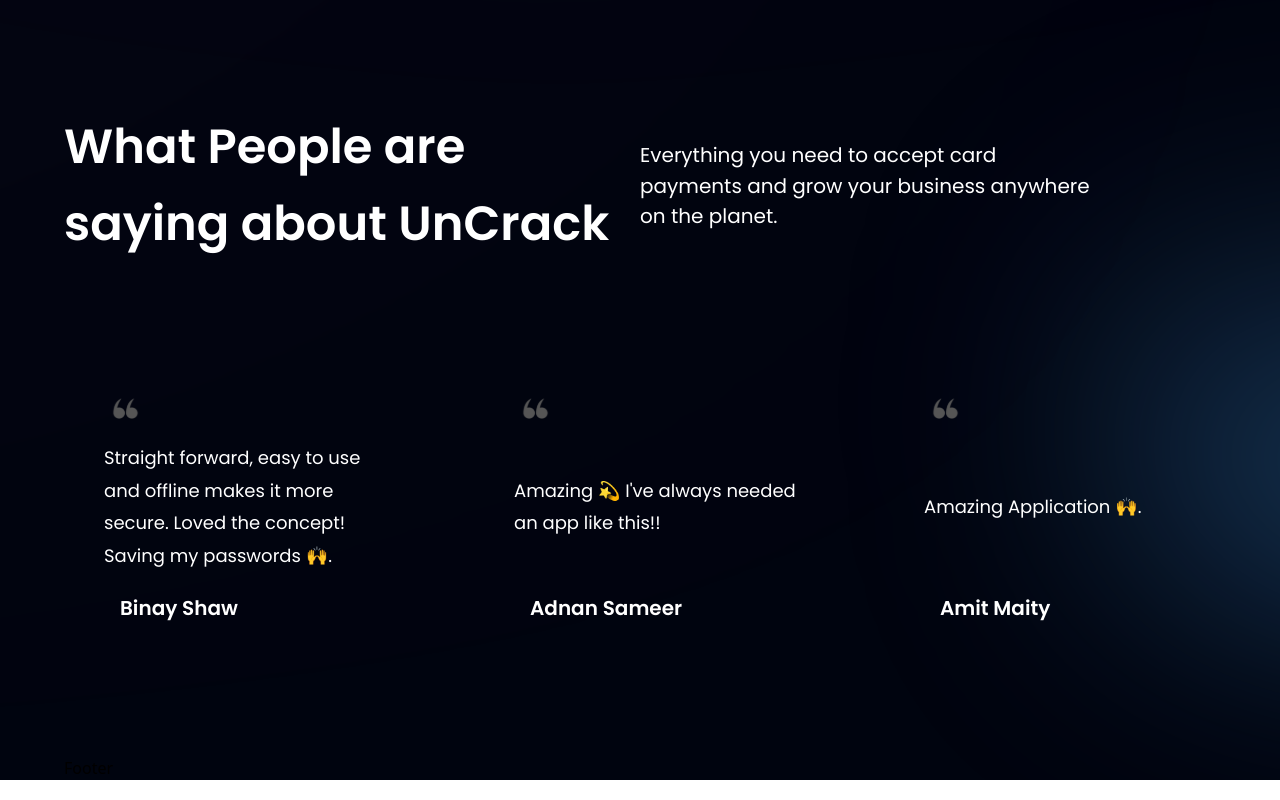
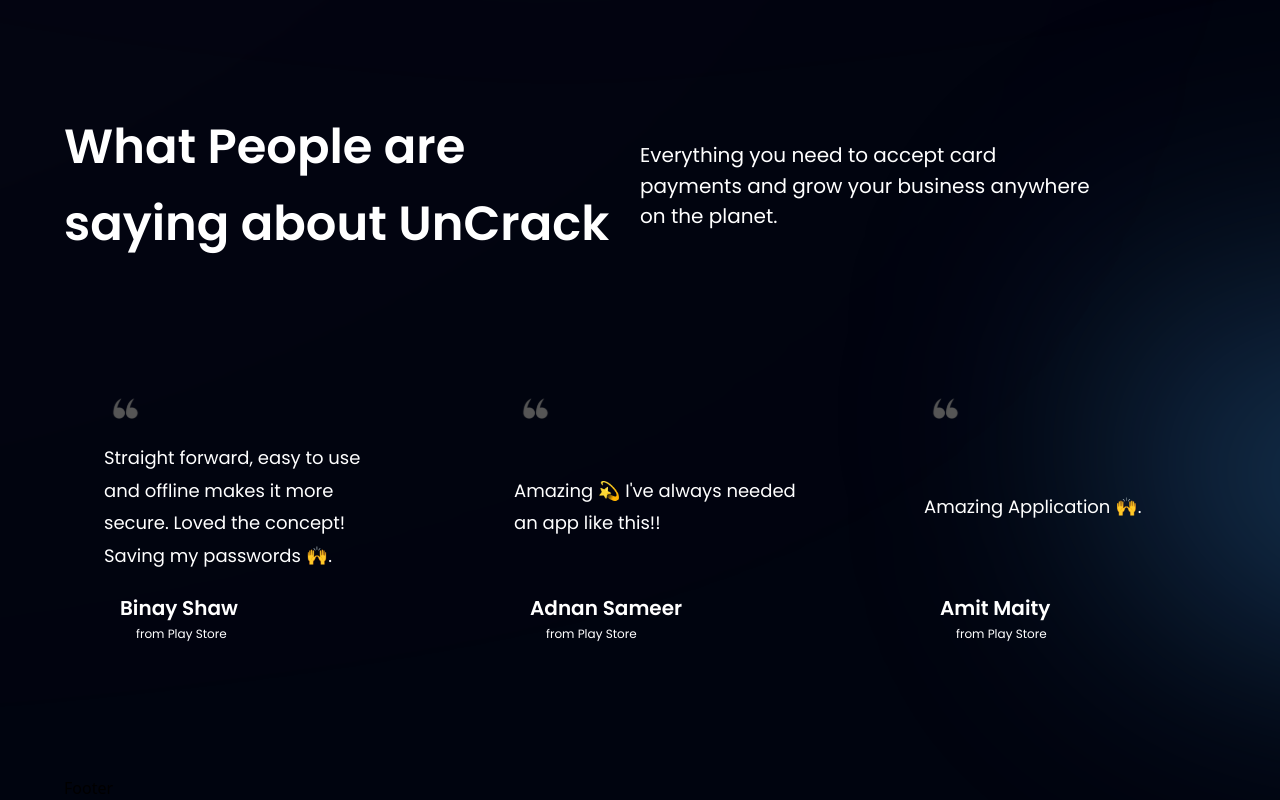
Before and after one commit to aritra-tech/UnCrack-Web, a React (Vite) app: page / in a window 1280 px wide. Shown: the part 1860-2660 px from the top of the page. Built offline with nearby package versions, Linux system fonts and the light colour scheme.

Commit message:
Made some changes in the Testimonail Cards

```diff
--- a/src/components/FeedbackCard.jsx
+++ b/src/components/FeedbackCard.jsx
@@ -1,6 +1,6 @@
 import { quote } from "../assets";
 
-const FeedbackCard = ({content,name}) => (
+const FeedbackCard = ({content,name,from}) => (
     <div className="flex justify-between flex-col px-10 py-12 rounded-[20px]  max-w-[370px] md:mr-10 sm:mr-5 mr-0 my-5 feedback-card">
     <img src={quote} alt="double_quotes" className="w-[42.6px] h-[27.6px] object-contain" />
     <p className="font-poppins font-normal text-[18px] leading-[32.4px] text-white my-5">
@@ -12,6 +12,9 @@
         <h4 className="font-poppins font-semibold text-[20px] leading-[32px] text-white">
           {name}
         </h4>
+        <h4 className="font-poppins font-normal text-[12px] leading-[20px] text-white ml-4">
+          {from}
+        </h4>
       </div>
     </div>
   </div>
--- a/src/const/index.js
+++ b/src/const/index.js
@@ -41,17 +41,20 @@
     content:
       "Straight forward, easy to use and offline makes it more secure. Loved the concept! Saving my passwords 🙌.",
     name: "Binay Shaw",
+    from: "from Play Store",
   },
   {
     id: "feedback-2",
     content:
       "Amazing 💫 I've always needed an app like this!!",
     name: "Adnan Sameer",
+    from: "from Play Store",
   },
   {
     id: "feedback-3",
     content:
       "Amazing Application 🙌.",
     name: "Amit Maity",
+    from: "from Play Store",
   },
 ];
```
